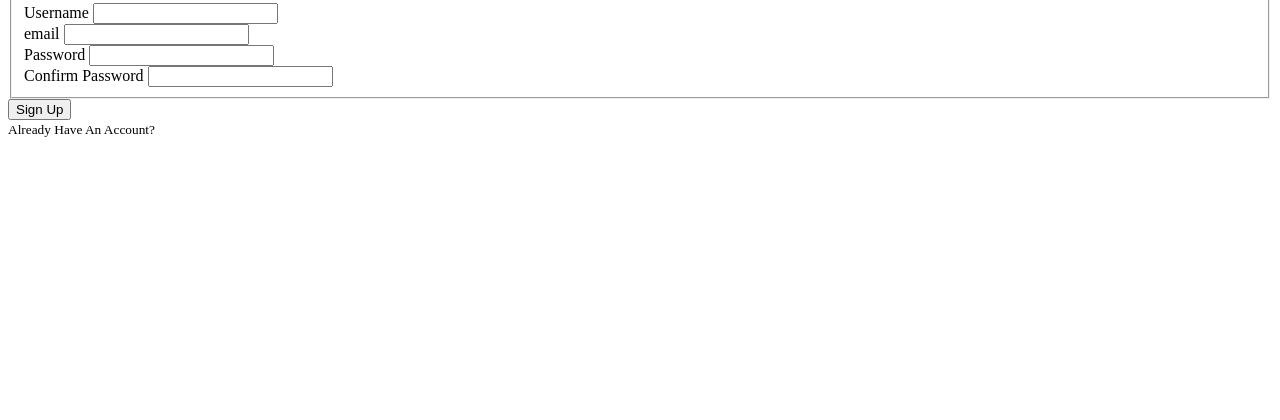
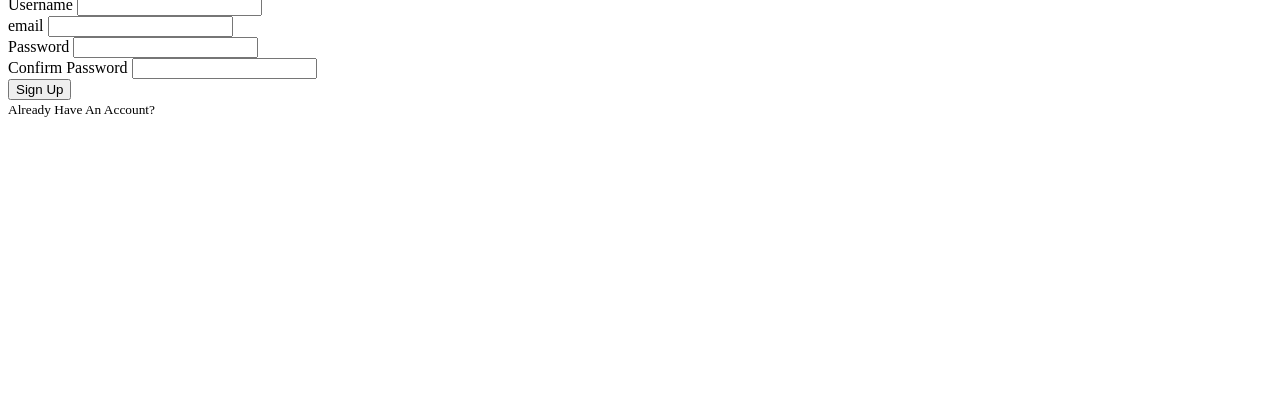
Before and after one commit to Ivy-Chelsea/DevConnect, a Flask app: page /signup in a window 1280 px wide. Shown: the part 367-787 px from the top of the page. Run offline with Flask 3, Linux system fonts and the light colour scheme.

Commit message:
remove unecessary sections

```diff
--- a/scp/templates/signup.html
+++ b/scp/templates/signup.html
@@ -13,8 +13,6 @@
     </div>
     <form method="POST" action="">
         {{ form.hidden_tag() }}
-        <fieldset class="f-group">
-            <legend class="head"></legend>
             <div class="form-group">
                 {{ form.username.label(class="label") }}
 
@@ -71,7 +69,6 @@
                     {{ form.confirm_password(class="input") }}
                 {% endif %}
             </div>
-        </fieldset>
         <div class="form-group">
                 {{ form.submit(class="btn btn-outline-info" ) }}
         </div>
```
